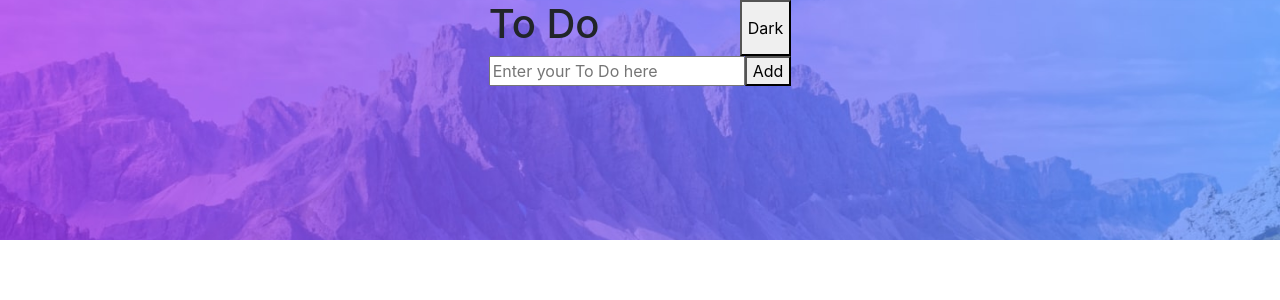
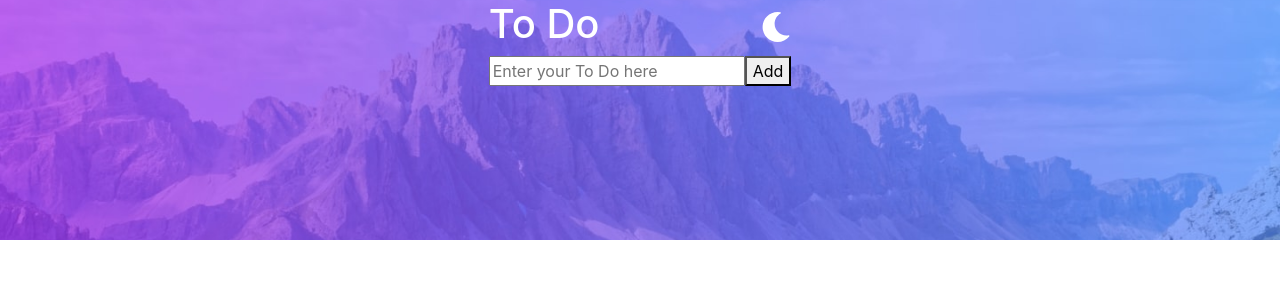
Before and after one commit to BK-Bagchi/remind-me, a React (Create React App) app: page / in a window 1280 px wide. Shown: the top 300 px of the page. Built offline with nearby package versions, Linux system fonts and the light colour scheme.

Commit message:
UI color chnages with icon with the chnage of dark/light mode

```diff
--- a/package.json
+++ b/package.json
@@ -3,6 +3,9 @@
   "version": "0.1.0",
   "private": true,
   "dependencies": {
+    "@fortawesome/fontawesome-svg-core": "^1.2.32",
+    "@fortawesome/free-solid-svg-icons": "^5.15.1",
+    "@fortawesome/react-fontawesome": "^0.1.13",
     "@testing-library/jest-dom": "^5.11.4",
     "@testing-library/react": "^11.1.0",
     "@testing-library/user-event": "^12.1.10",
--- a/src/react/Todo/Todo.css
+++ b/src/react/Todo/Todo.css
@@ -31,3 +31,12 @@ main{
 p{
     margin: 0;
 }
+.mode-toggle-icon{
+    font-size: 30px;
+}
+.Night{
+    color: white;
+}
+.Day{
+    color: orange;
+}
--- a/src/react/Todo/Todo.js
+++ b/src/react/Todo/Todo.js
@@ -2,6 +2,8 @@ import React, { useEffect, useState } from 'react';
 import { useDispatch, useSelector } from 'react-redux';
 import { addTodo, deleteTodo, doneTodo } from '../../redux/action/action';
 import './Todo.css';
+import { FontAwesomeIcon } from '@fortawesome/react-fontawesome'
+import { faCoffee, faMoon, faSun } from '@fortawesome/free-solid-svg-icons'
 
 const Todo = () => {
     const add = useDispatch()
@@ -9,8 +11,8 @@ const Todo = () => {
     const dlt = useDispatch()
 
     const bgName = [
-        { pic: 'light-bg-pic', color: 'light-bg-color', time: 'Dark' },
-        { pic: 'dark-bg-pic', color: 'dark-bg-color', time: 'Light' }
+        { pic: 'light-bg-pic', color: 'light-bg-color', time: 'Night', icon: faMoon },
+        { pic: 'dark-bg-pic', color: 'dark-bg-color', time: 'Day', icon: faSun }
     ]
     const [bgIndex, setBgIndex] = useState(0)
     const [todoWork, setTodoWork] = useState('')
@@ -30,14 +32,15 @@ const Todo = () => {
     const deletingTodo = (index) => dlt(deleteTodo(index))
 
     return (
-        <section className="todo">
+        <section className={`todo ${bgName[bgIndex].time}`}>
             <div className={`top ${bgName[bgIndex].pic}`}></div>
             <div className={`bottom ${bgName[bgIndex].color}`}></div>
             <main className="w-100 d-flex justify-content-center">
                 <div>
-                    <div className="d-flex justify-content-between">
-                        <h1>To Do</h1>
-                        <button onClick={() => colorMode()}>{bgName[bgIndex].time}</button>
+                    <div className="d-flex justify-content-between align-items-center">
+                        <h1 className={`${bgName[bgIndex].time}`} onClick={() => colorMode()}>To Do</h1>
+                        <p className={`mode-toggle-icon ${bgName[bgIndex].time}`} onClick={() => colorMode()}><FontAwesomeIcon icon={bgName[bgIndex].icon} /></p>
+                        {/* <button onClick={() => colorMode()}>{bgName[bgIndex].time}</button> */}
                     </div>
                     <div>
                         <input type="text" placeholder="Enter your To Do here" onBlur={settingTodo} />
```
Also changed, not shown: 2 other files (tests, documents, lock files or other folders).
